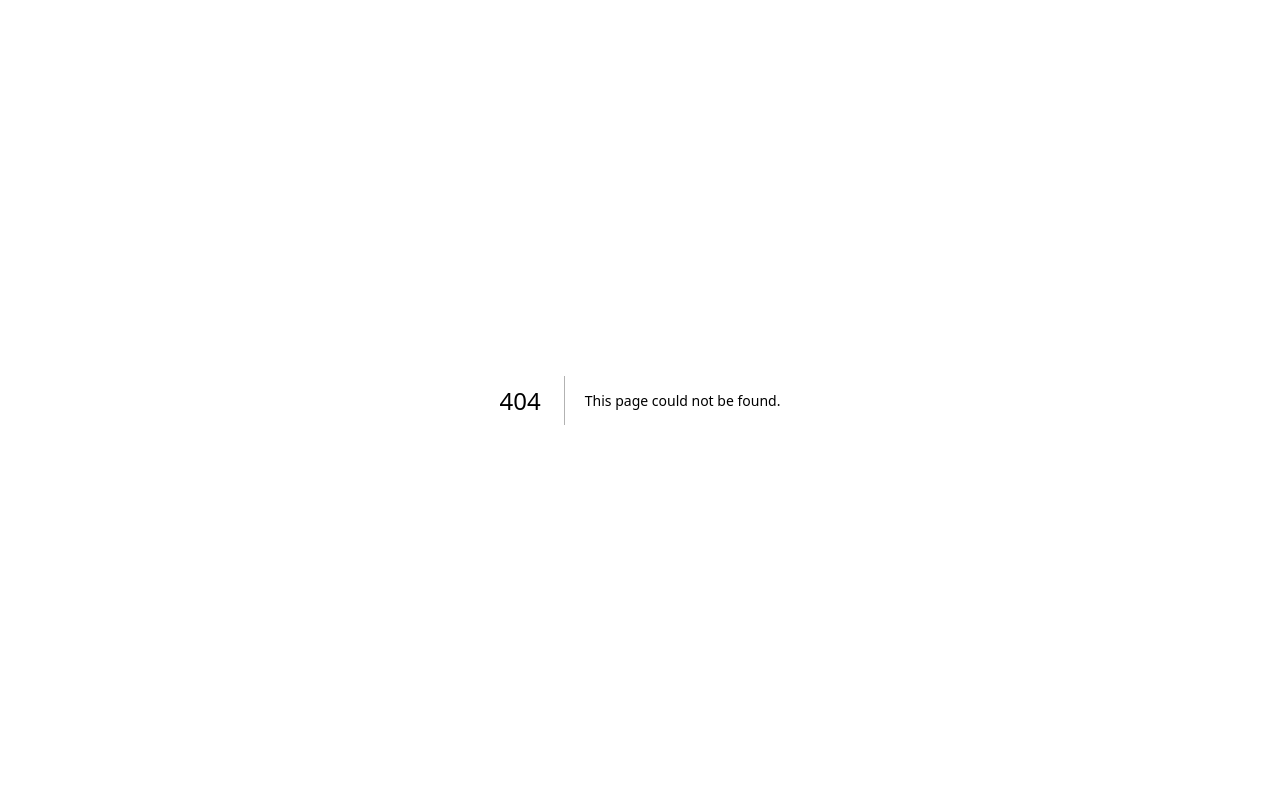
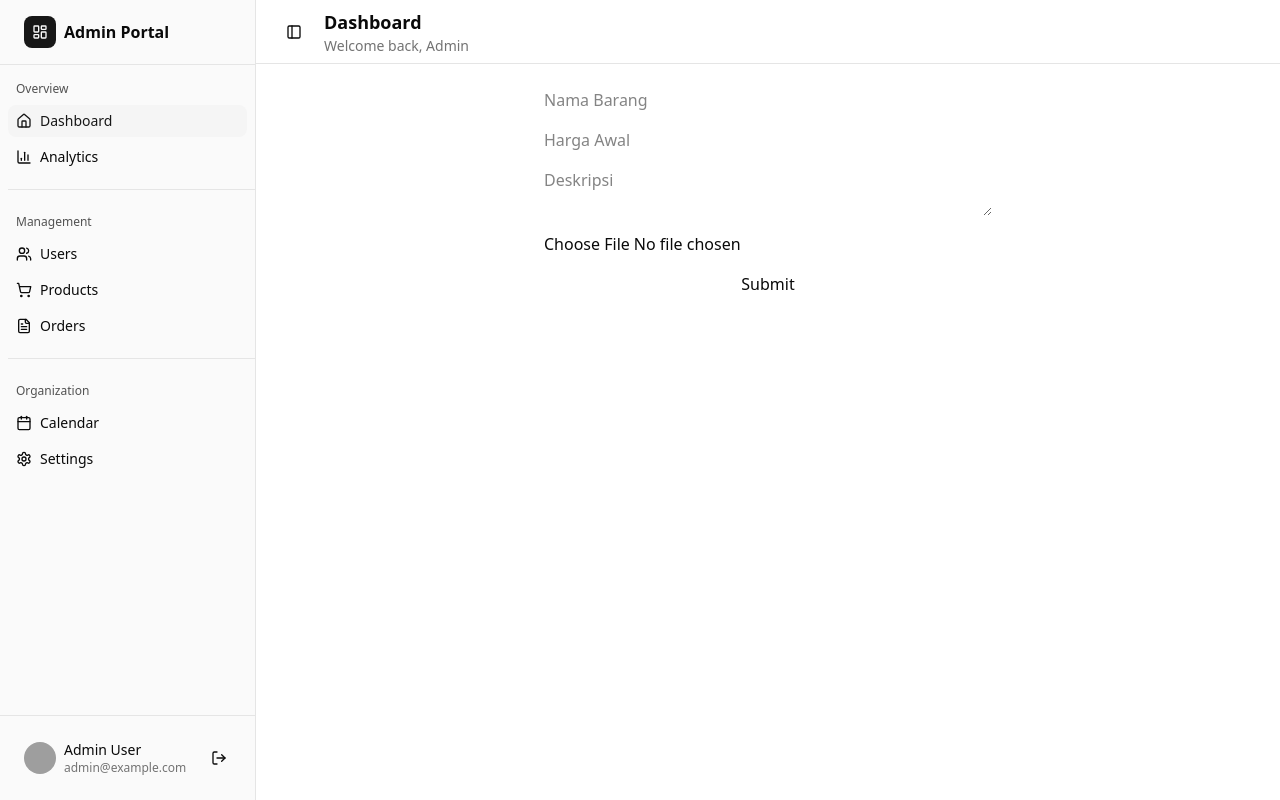
Before and after one commit to Ririena/fe_lelang, a Next.js app: page /admin/items in a window 1280 px wide. Before the commit this address had no page. Built offline with nearby package versions, Linux system fonts and the light colour scheme; sample sign-in values are in the browser's storage; grey boxes are pictures that could not be loaded.

Commit message:
fix: authContext[0]

```diff
--- a/package.json
+++ b/package.json
@@ -37,6 +37,7 @@
     "@radix-ui/react-toggle": "^1.1.6",
     "@radix-ui/react-toggle-group": "^1.1.7",
     "@radix-ui/react-tooltip": "^1.2.4",
+    "@supabase/supabase-js": "^2.49.4",
     "axios": "^1.9.0",
     "class-variance-authority": "^0.7.1",
     "clsx": "^2.1.1",
--- /dev/null
+++ b/src/app/admin/items/layout.jsx
@@ -0,0 +1,12 @@
+import NavbarAdmin from "@/components/ui/navigations/NavbarAdmin";
+import { SidebarProvider } from "@/components/ui/sidebar";
+import { AdminSidebar } from "@/components/admin/admin-sidebar";
+const AdminItemsLayouts = ({children}) => {
+  return (
+    <>
+    <main>{children}</main>
+    </>
+  );
+};
+
+export default AdminItemsLayouts;
--- /dev/null
+++ b/src/app/admin/items/page.jsx
@@ -0,0 +1,133 @@
+"use client";
+import React from "react";
+import { AdminSidebar } from "@/components/admin/admin-sidebar";
+import { DashboardContent } from "@/components/admin/dashboard-content";
+import { SidebarProvider } from "@/components/ui/sidebar";
+import { SidebarInset } from "@/components/ui/sidebar";
+import HeadersInsets from "@/components/admin/headers-inset";
+import { Button } from "@/components/ui/button";
+import { supabase } from "@/lib/supabase";
+import axios from "axios";
+import { useAuth } from "@/context/AuthContext";
+import { useState } from "react";
+const AdminPageItems = () => {
+  const [formData, setFormData] = useState({
+    nama_barang: "",
+    harga_awal: "",
+    deskripsi: "",
+    gambar: null,
+  });
+
+  const [loading, setLoading] = useState(false);
+  const { token } = useAuth();
+
+  const handleChange = (e) => {
+    const { name, value, files } = e.target;
+    if (name === "gambar") {
+      setFormData((prev) => ({ ...prev, gambar: files[0] }));
+    } else {
+      setFormData((prev) => ({ ...prev, [name]: value }));
+    }
+  };
+
+  const uploadImage = async (file) => {
+    const fileName = `${Date.now()}-${file.name}`;
+    const { data, error } = await supabase.storage
+      .from("barang")
+      .upload(fileName, file);
+
+    if (error) throw error;
+
+    return `https://tivxoxflmcvopbcvrkgl.supabase.co/storage/v1/object/public/barang/${fileName}`;
+  };
+
+  const handleSubmit = async (e) => {
+    e.preventDefault();
+    setLoading(true);
+
+    try {
+      if (!formData.gambar) throw new Error("No image selected");
+      const image_url = await uploadImage(formData.gambar);
+
+      await axios.post(
+        "http://localhost:3001/v2/items",
+        {
+          nama_barang: formData.nama_barang,
+          harga_awal: formData.harga_awal,
+          deskripsi: formData.deskripsi,
+          gambar: image_url
+        },
+        {
+          headers: {
+            'Authorization': `bearer ${token}`,
+            'Content-Type': 'application/json'
+          },
+        }
+      );
+
+      alert("Item added successfully!");
+      setFormData({
+        nama_barang: "",
+        harga_awal: "",
+        deskripsi: "",
+        gambar: null,
+      });
+    } catch (error) {
+      console.error(error);
+      alert("Error: " + error.message);
+    } finally {
+      setLoading(false);
+    }
+  };
+
+  return (
+    <SidebarProvider>
+      <AdminSidebar />
+      <SidebarInset>
+        <HeadersInsets />
+        <main className="flex-1 p-6">
+          <form
+            onSubmit={handleSubmit}
+            className="flex flex-col gap-4 max-w-md mx-auto"
+          >
+            <input
+              type="text"
+              name="nama_barang"
+              placeholder="Nama Barang"
+              value={formData.nama_barang}
+              onChange={handleChange}
+              required
+            />
+            <input
+              type="number"
+              name="harga_awal"
+              placeholder="Harga Awal"
+              value={formData.harga_awal}
+              onChange={handleChange}
+              required
+            />
+            <textarea
+              name="deskripsi"
+              placeholder="Deskripsi"
+              value={formData.deskripsi}
+              onChange={handleChange}
+              required
+            />
+            <input
+              type="file"
+              name="gambar"
+              accept="image/*"
+              onChange={handleChange}
+              required
+            />
+            <button type="submit" disabled={loading}>
+              {loading ? "Uploading..." : "Submit"}
+            </button>
+          </form>
+        </main>
+      </SidebarInset>
+    </SidebarProvider>
+  );
+};
+
+export default AdminPageItems;
--- a/src/app/layout.js
+++ b/src/app/layout.js
@@ -3,6 +3,7 @@ import "./globals.css";
 import { Noto_Sans } from "next/font/google";
 import { Noto_Sans_JP } from "next/font/google";
 import { AuthProvider } from "@/context/AuthContext";
+import RoleAccessProvider from "@/middleware/RoleAccessProvider";
 const notoSans = Noto_Sans({
   variable: "--font-noto-sans",
   subsets: ["latin"],
@@ -22,12 +23,14 @@ export default function RootLayout({ children }) {
   return (
     <html lang="en">
       <AuthProvider>
+        <RoleAccessProvider>
           <body
             className={`${notoSans.variable} ${notoSansJP} antialiased`}
             suppressHydrationWarning={true}
           >
             {children}
           </body>
+        </RoleAccessProvider>
       </AuthProvider>
     </html>
   );
--- a/src/context/AuthContext.jsx
+++ b/src/context/AuthContext.jsx
@@ -5,6 +5,7 @@ import {createContext, useContext, useEffect, useState} from 'react'
 const AuthContext = createContext();
 
 export const AuthProvider = ({children}) => {
+    const [loading, setLoading] = useState(true)
     const [auth, setAuth] = useState({
         token: null,
         user: null,
@@ -20,6 +21,7 @@ export const AuthProvider = ({children}) => {
                 user: JSON.parse(user)
             })
         }
+        setLoading(false)
     },[])
 
     const login = (token, user) => {
@@ -36,7 +38,7 @@ export const AuthProvider = ({children}) => {
 
     return (
         <>
-        <AuthContext.Provider value={{...auth, login, logout}}>
+        <AuthContext.Provider value={{...auth, login, logout, loading}}>
             {children}
         </AuthContext.Provider>
         </>
--- /dev/null
+++ b/src/lib/supabase.js
@@ -0,0 +1,6 @@
+import { createClient } from "@supabase/supabase-js";
+
+export const supabase = createClient(
+  "https://tivxoxflmcvopbcvrkgl.supabase.co",
+  "eyJhbGciOiJIUzI1NiIsInR5cCI6IkpXVCJ9.eyJpc3MiOiJzdXBhYmFzZSIsInJlZiI6InRpdnhveGZsbWN2b3BiY3Zya2dsIiwicm9sZSI6ImFub24iLCJpYXQiOjE3NDMwNjE5MzMsImV4cCI6MjA1ODYzNzkzM30.g1_UH_tAazmLCUuYfyQqSyvnsmPEJto59CFBgKSx1tU"
+);
--- /dev/null
+++ b/src/middleware/ProtectedRoute.jsx
@@ -0,0 +1,19 @@
+'use client'
+import { useAuth } from "@/context/AuthContext";
+import { useRouter } from "next/navigation";
+import { useEffect } from "react";
+
+export default function ProtectedRoute({ children, allowRoles = [] }) {
+  const { user, token } = useAuth();
+  const router = useRouter();
+
+  useEffect(() => {
+    if (!token || !user) {
+      router.push("/login");
+    } else if (!allowRoles.includes(user.role)) {
+      router.push("/not-authorized");
+    }
+  }, [token, user, router, allowRoles]);
+
+  return children;
+}
--- /dev/null
+++ b/src/middleware/RoleAccessProvider.jsx
@@ -0,0 +1,42 @@
+'use client'
+
+import { usePathname, useRouter } from 'next/navigation'
+import { useEffect } from 'react'
+import { useAuth } from '@/context/AuthContext'
+
+const accessRule = [
+  {
+    paths: ['/dashboard', '/admin', '/petugas'],
+    allowRoles: ['admin', 'petugas'],
+  },
+  {
+    paths: ['/lelang', '/profile'],
+    allowRoles: ['masyarakat', 'admin', 'petugas'],
+  },
+]
+
+export default function RoleAccessProvider({ children }) {
+  const { user, token, loading } = useAuth()
+  const pathname = usePathname()
+  const router = useRouter()
+
+  useEffect(() => {
+    if (loading || !pathname) return
+
+    const rule = accessRule.find(rule =>
+      rule.paths.some(path => pathname.startsWith(path))
+    )
+
+
+    if (!token || !user) {
+      router.replace('/login')
+      return
+    }
+
+    if (rule && !rule.allowRoles.includes(user.role)) {
+      router.replace('/not-authorized')
+    }
+  }, [pathname, user, token, router, loading])
+
+  return children
+}
```
Also changed, not shown: 1 other file (tests, documents, lock files or other folders). Lines whose indentation alone changed are shown as unchanged.
